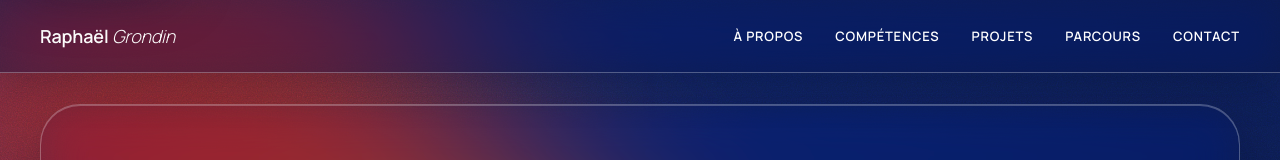
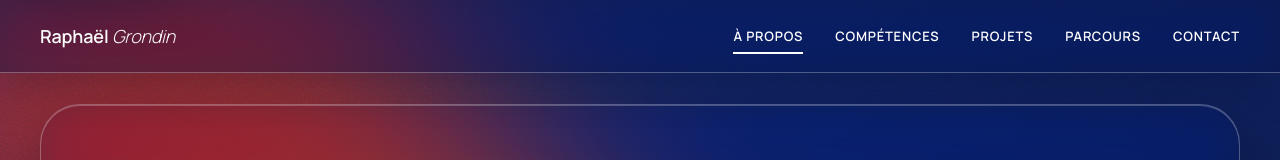
Before and after one commit to grdRaphael/portfolio_grd_raphael, a React (Vite) app: page / in a window 1280 px wide. Shown: the top 160 px of the page. Built offline with nearby package versions, Linux system fonts and the light colour scheme.

Commit message:
Highlight the current section in the header

```diff
--- a/src/components/Header/Header.scss
+++ b/src/components/Header/Header.scss
@@ -84,4 +84,14 @@
         transform: scaleX(1);
         opacity: 0.5;
     }
+
+    // Section en cours de lecture (aria-current est aussi annoncé par les lecteurs d'écran)
+    &[aria-current="location"]::after {
+        transform: scaleX(1);
+        opacity: 1;
+    }
+
+    @include mobile {
+        font-size: 12px;
+    }
 }
--- a/src/components/Header/Header.tsx
+++ b/src/components/Header/Header.tsx
@@ -1,4 +1,5 @@
-import { Link } from "react-router-dom"
+import { useEffect, useState } from "react"
+import { Link, useLocation } from "react-router-dom"
 import "./Header.scss"
 
 // Les sections de la page d'accueil : un lien = une ancre (#id)
@@ -11,6 +12,40 @@ const links = [
 ]
 
 const Header = () => {
+    const { pathname } = useLocation()
+    // L'ancre de la section en cours de lecture, ou null si aucune
+    const [active, setActive] = useState<string | null>(null)
+
+    // Met en avant le lien de la section en cours de lecture (idée vue chez Brittany Chiang).
+    // L'IntersectionObserver prévient un élément entre ou sort dans un telle zone de l'écran
+    useEffect(() => {
+        // Les sections n'existent que sur l'accueil
+        if (pathname !== "/") return
+
+        const observer = new IntersectionObserver((entries) => {
+            entries.forEach((entry) => {
+                const hash = `#${entry.target.id}`
+                if (entry.isIntersecting) {
+                    setActive(hash)
+                } else {
+                    // La section quitte la bande : on n'efface que si c'était elle qui était active
+                    setActive((current) => (current === hash ? null : current))
+                }
+            })
+        }, { rootMargin: "-40% 0px -55% 0px" })
+
+        links.forEach((link) => {
+            const section = document.getElementById(link.hash.slice(1))
+            if (section) observer.observe(section)
+        })
+
+        // Nettoyage : on arrête d'observer en quittant la page d'accueil
+        return () => {
+            observer.disconnect()
+            setActive(null)
+        }
+    }, [pathname])
+
     return (
         <header className="header">
             <div className="header_inner">
@@ -24,6 +59,7 @@ const Header = () => {
                                 <Link
                                     to={{ pathname: "/", hash: link.hash }}
                                     className="nav_link"
+                                    aria-current={active === link.hash ? "location" : undefined}
                                 >
                                     {link.label}
                                 </Link>
```
